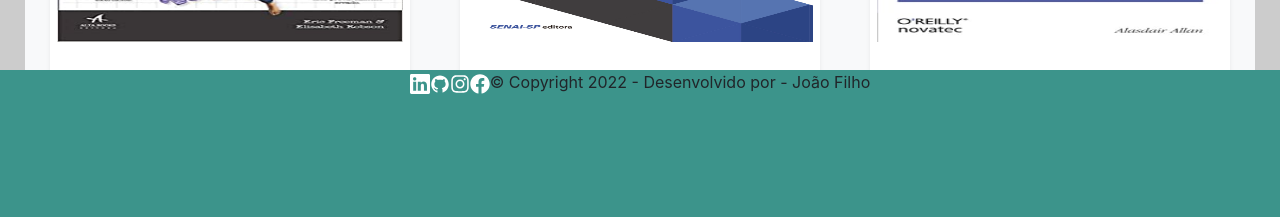
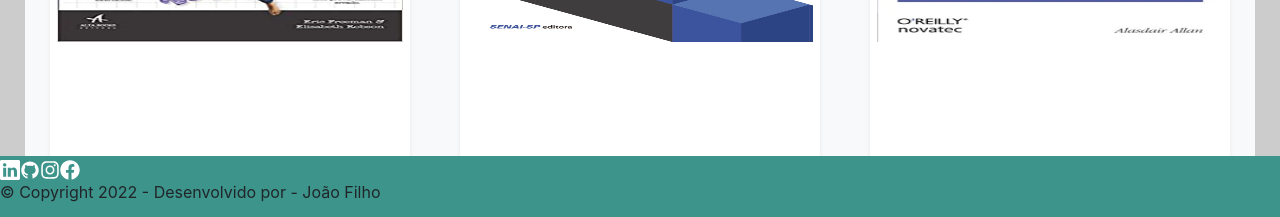
Before and after one commit to ironhack-sao-wdft/react-ironplate, a React (Create React App) app: page / in a window 1280 px wide. Shown: the part 1774-1991 px from the top of the page. Built offline with nearby package versions, Linux system fonts and the light colour scheme.

Commit message:
estilos das páginas

```diff
--- a/src/assets/styles/index.css
+++ b/src/assets/styles/index.css
@@ -36,7 +36,7 @@
 }
 
 /*div que contem os botões do card da home*/
-.div-botoes {
+/* .div-botoes {
   margin-bottom: 2px;
 }
 .lista {
@@ -44,18 +44,18 @@
   grid-template-columns: 100%;
   grid-template-rows: 25vh;
   margin-bottom:10px;
-}
-.lista-livro {
+} */
+/* .lista-livro {
   width: 400px;
   height: 400px;
-}
-.pagina-principal{
+}  */
+/* .pagina-principal{
   display: inline-block;
    justify-content:center;
- }
+ } */
  /* estilos de rodapé */
 
-.footer {
+/* .footer {
   display:flex;
   justify-content: center;
   width: 100%;
@@ -63,7 +63,7 @@
   margin-top: 0px;
   background-color: black;
   position: relative;
-}
+} */
 
  * { margin:0; padding:0; }
 html, body {height:100%;}
```
